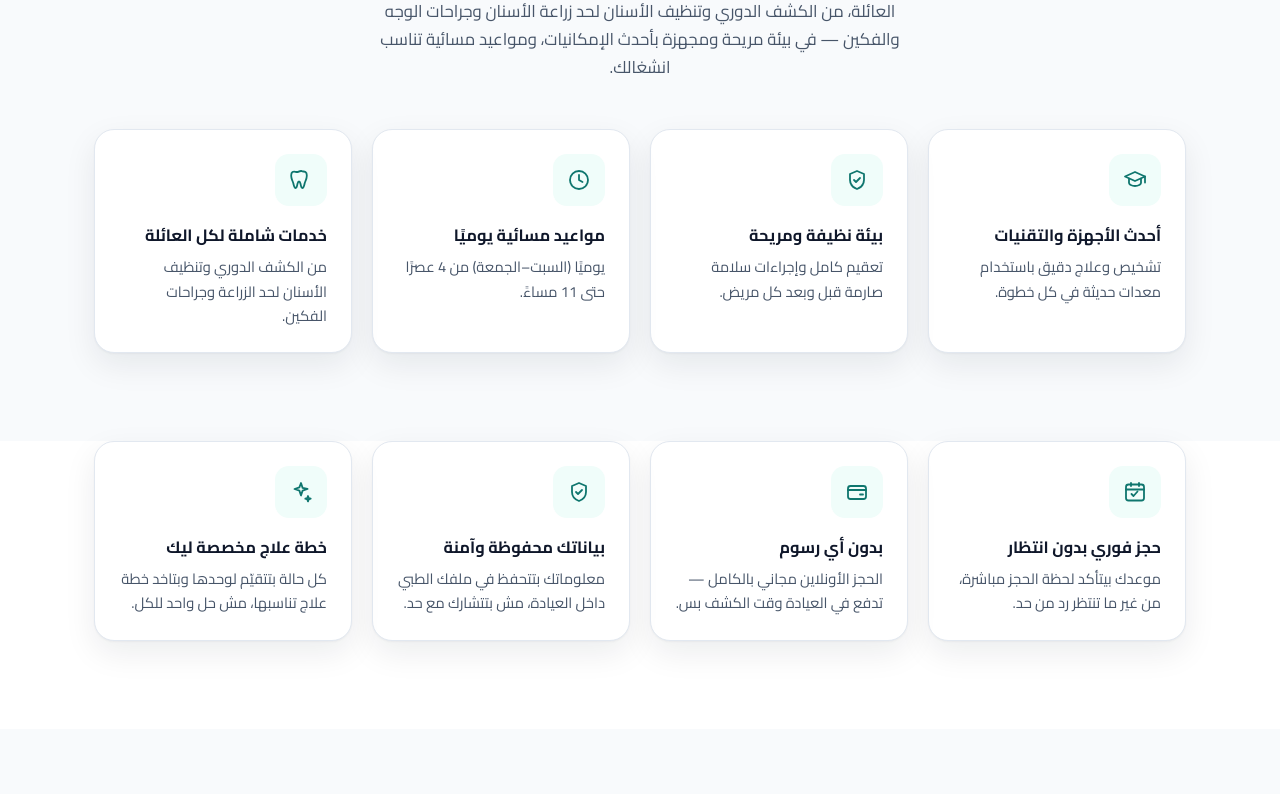
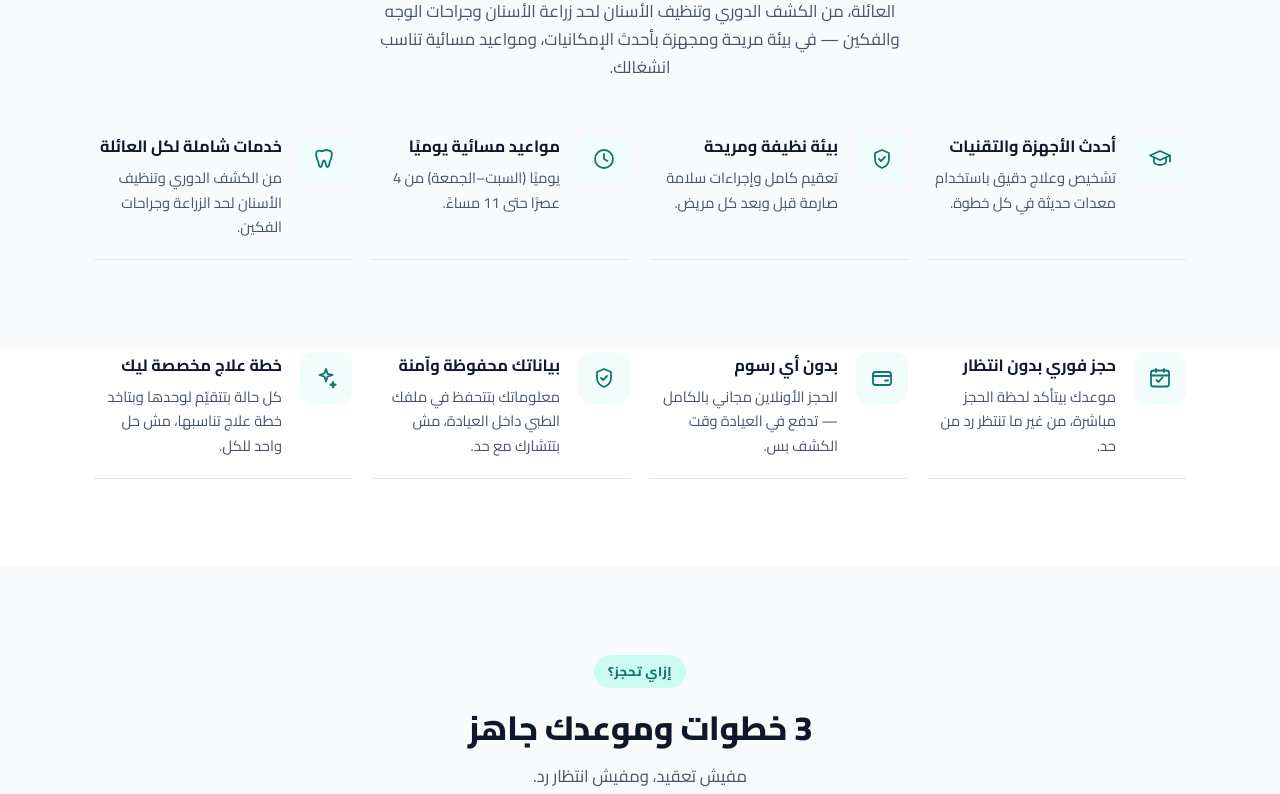
Before and after one commit to salmantawfeeq/dental-clinic-website, a Next.js app: page / in a window 1280 px wide. Shown: the part 1086-1880 px from the top of the page. Built offline with nearby package versions, Linux system fonts and the light colour scheme.

Commit message:
Replace boxed cards with borderless feature-item lists (contact page keeps cards)

```diff
--- a/src/app/about/page.tsx
+++ b/src/app/about/page.tsx
@@ -60,7 +60,7 @@ export default function AboutPage() {
         <div className="container">
           <div className="grid-auto">
             {highlights.map((h) => (
-              <div key={h.title} className="card" style={{ padding: 24, display: "flex", gap: 16, alignItems: "flex-start" }}>
+              <div key={h.title} className="feature-item">
                 <div className="icon-badge">{h.icon}</div>
                 <div>
                   <strong style={{ fontSize: "0.98rem" }}>{h.title}</strong>
--- a/src/app/globals.css
+++ b/src/app/globals.css
@@ -230,6 +230,27 @@ a.card:hover,
   background: var(--color-primary-tint);
   color: var(--color-primary-dark);
   flex-shrink: 0;
+  transition: background 0.2s ease, color 0.2s ease, transform 0.2s ease;
+}
+
+/* بند: بديل عن شكل الكروت التقليدي (بوردر/ظل/خلفية) لعناصر زي نقاط الثقة والخدمات — أيقونة ونص عائمين
+   على خلفية الصفحة، بفاصل بسيط بدل الصندوق، وتفاعل بسيط على الأيقونة بدل رفع الكارت كله. */
+.feature-item {
+  display: flex;
+  gap: 18px;
+  align-items: flex-start;
+  padding: 4px 0 20px;
+  border-bottom: 1px solid var(--color-border);
+}
+
+.feature-item:hover .icon-badge {
+  background: var(--color-primary);
+  color: white;
+  transform: scale(1.08);
+}
+
+.feature-divider {
+  border-top: 1px solid var(--color-border);
 }
 
 .grid-auto {
--- a/src/app/page.tsx
+++ b/src/app/page.tsx
@@ -137,10 +137,12 @@ export default function HomePage() {
           </div>
           <div className="grid-auto">
             {clinicFeatures.map((f) => (
-              <div key={f.title} className="card interactive" style={{ padding: 24, height: "100%" }}>
+              <div key={f.title} className="feature-item">
                 <div className="icon-badge">{f.icon}</div>
-                <h3 style={{ margin: "16px 0 6px", fontSize: "1.02rem" }}>{f.title}</h3>
-                <p style={{ margin: 0, color: "var(--color-ink-soft)", fontSize: "0.92rem" }}>{f.desc}</p>
+                <div>
+                  <h3 style={{ margin: "0 0 6px", fontSize: "1.02rem" }}>{f.title}</h3>
+                  <p style={{ margin: 0, color: "var(--color-ink-soft)", fontSize: "0.92rem" }}>{f.desc}</p>
+                </div>
               </div>
             ))}
           </div>
@@ -152,10 +154,12 @@ export default function HomePage() {
         <div className="container">
           <div className="grid-auto">
             {trustPoints.map((point) => (
-              <div key={point.title} className="card interactive" style={{ padding: 24, height: "100%" }}>
+              <div key={point.title} className="feature-item">
                 <div className="icon-badge">{point.icon}</div>
-                <h3 style={{ margin: "16px 0 6px", fontSize: "1.02rem" }}>{point.title}</h3>
-                <p style={{ margin: 0, color: "var(--color-ink-soft)", fontSize: "0.92rem" }}>{point.desc}</p>
+                <div>
+                  <h3 style={{ margin: "0 0 6px", fontSize: "1.02rem" }}>{point.title}</h3>
+                  <p style={{ margin: 0, color: "var(--color-ink-soft)", fontSize: "0.92rem" }}>{point.desc}</p>
+                </div>
               </div>
             ))}
           </div>
@@ -208,7 +212,7 @@ export default function HomePage() {
           </div>
           <div className="grid-auto">
             {displayServices.slice(0, 3).map((service) => (
-              <div key={service.name} className="card interactive" style={{ padding: 24, display: "flex", gap: 16, alignItems: "flex-start", height: "100%" }}>
+              <div key={service.name} className="feature-item">
                 <div className="icon-badge">
                   <IconTooth />
                 </div>
--- a/src/app/services/page.tsx
+++ b/src/app/services/page.tsx
@@ -19,7 +19,7 @@ export default function ServicesPage() {
 
           <div className="grid-auto">
             {displayServices.map((service) => (
-              <div key={service.name} className="card interactive" style={{ padding: 28, display: "flex", gap: 16, alignItems: "flex-start" }}>
+              <div key={service.name} className="feature-item">
                 <div className="icon-badge">
                   <IconTooth />
                 </div>
```
